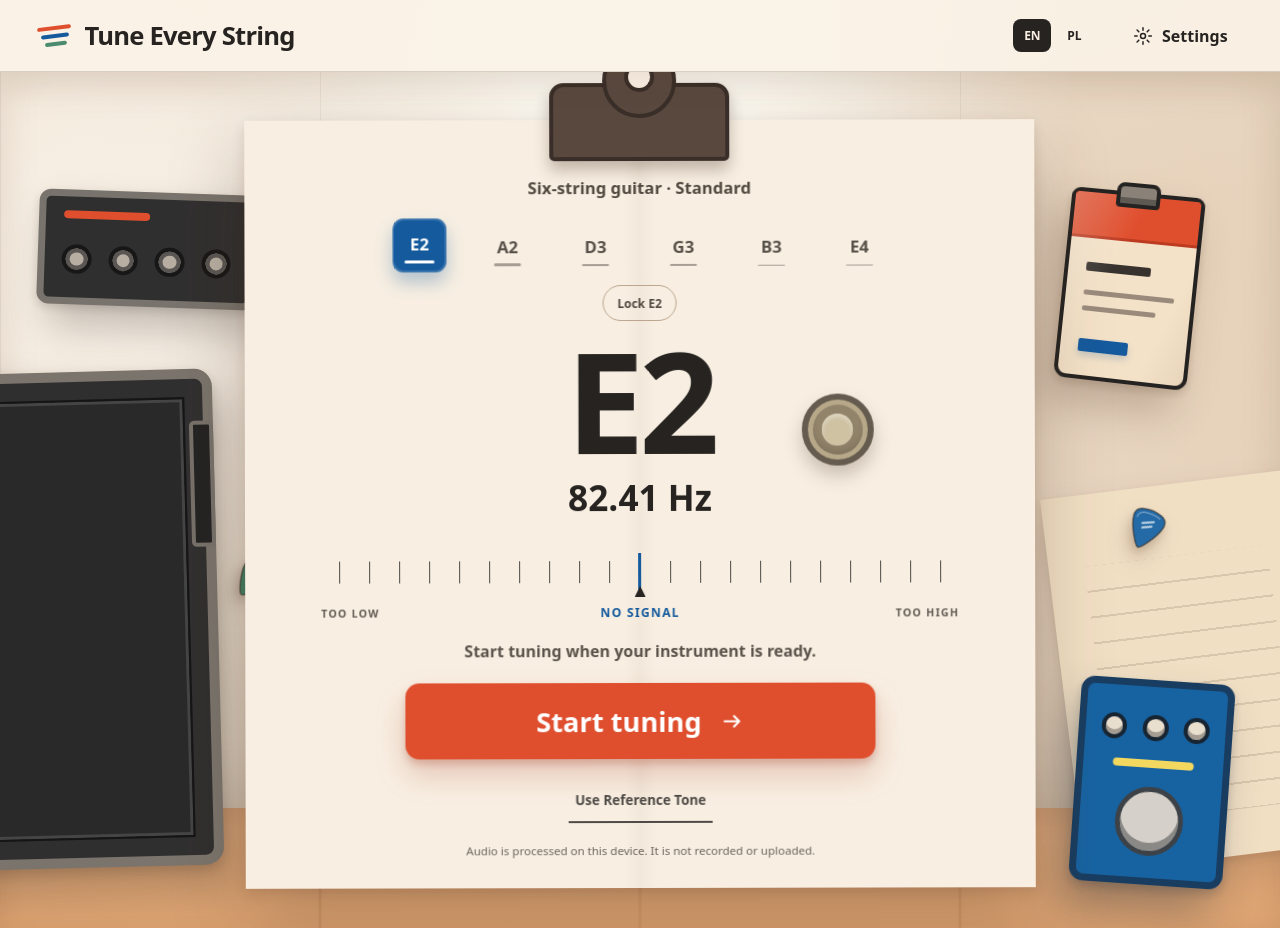
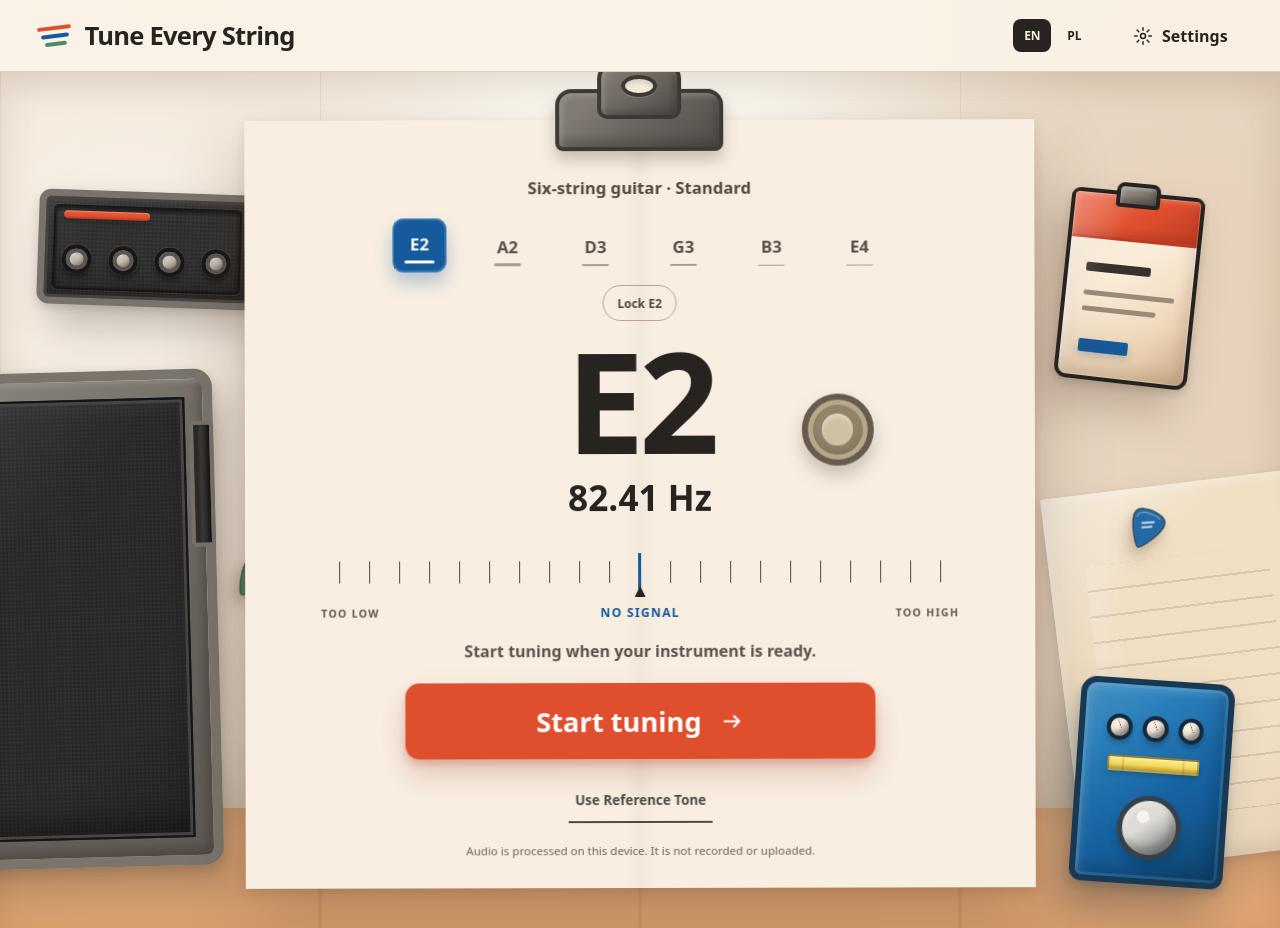
Before and after one commit to damiang77/tune-every-string, a React (Vite) app: page / in a window 1280 px wide. Built offline with nearby package versions, Linux system fonts and the light colour scheme; a web font is replaced by a local one.

Commit message:
feat: enhance TunerScreen styles with gradients and improved layout for better visual appeal

```diff
--- a/src/app/TunerScreen.module.css
+++ b/src/app/TunerScreen.module.css
@@ -202,8 +202,10 @@
   height: 58%;
   border: 10px solid #7a746c;
   border-radius: 18px;
-  background: #302f2f;
+  background: linear-gradient(145deg, #858078 0 8%, #706b64 36%, #5d5954 100%);
   box-shadow:
+    inset 3px 4px 4px rgb(255 255 255 / 12%),
+    inset -5px -7px 8px rgb(24 21 19 / 24%),
     12px 24px 44px rgb(44 34 28 / 26%),
     0 5px 12px rgb(44 34 28 / 18%);
   transform: rotate(-1.5deg);
@@ -213,8 +215,28 @@
   position: absolute;
   inset: 18px;
   border: 2px solid #151515;
-  background: #292929;
-  box-shadow: inset 0 0 0 3px #454545;
+  background:
+    linear-gradient(
+      135deg,
+      rgb(255 255 255 / 7%),
+      transparent 30% 74%,
+      rgb(0 0 0 / 18%)
+    ),
+    repeating-linear-gradient(
+      0deg,
+      rgb(255 255 255 / 2%) 0 2px,
+      rgb(0 0 0 / 5%) 2px 4px
+    ),
+    repeating-linear-gradient(
+      90deg,
+      rgb(255 255 255 / 2%) 0 2px,
+      rgb(0 0 0 / 4%) 2px 4px
+    ),
+    #292929;
+  box-shadow:
+    inset 0 0 0 3px #454545,
+    inset 0 10px 18px rgb(255 255 255 / 4%),
+    inset 0 -18px 24px rgb(0 0 0 / 30%);
   content: '';
 }
 
@@ -226,7 +248,10 @@
   height: 118px;
   border: 4px solid #77716a;
   border-radius: 5px;
-  background: #232323;
+  background: linear-gradient(90deg, #171717, #393735 42%, #20201f);
+  box-shadow:
+    inset 2px 0 2px rgb(255 255 255 / 9%),
+    inset -3px 0 3px rgb(0 0 0 / 40%);
   content: '';
 }
 
@@ -236,8 +261,17 @@
   bottom: 8%;
   width: 20%;
   height: 44%;
-  background: #f1dfc4;
+  background:
+    linear-gradient(
+      138deg,
+      rgb(255 255 255 / 48%),
+      transparent 30% 72%,
+      rgb(116 76 42 / 14%)
+    ),
+    #f1dfc4;
   box-shadow:
+    inset 3px 4px 8px rgb(255 255 255 / 34%),
+    inset -8px -10px 16px rgb(110 72 41 / 10%),
     -10px 22px 38px rgb(75 50 30 / 17%),
     0 4px 9px rgb(75 50 30 / 12%);
   transform: rotate(-7deg);
@@ -246,11 +280,13 @@
 .notePaper::after {
   position: absolute;
   inset: 19% 14% 12%;
-  background: repeating-linear-gradient(
-    180deg,
-    transparent 0 24px,
-    rgb(92 68 47 / 16%) 24px 26px
-  );
+  background:
+    linear-gradient(90deg, rgb(255 255 255 / 18%), transparent 18% 88%),
+    repeating-linear-gradient(
+      180deg,
+      transparent 0 24px,
+      rgb(92 68 47 / 16%) 24px 26px
+    );
   content: '';
 }
 
@@ -263,10 +299,31 @@
   height: clamp(92px, 9vw, 142px);
   align-items: center;
   justify-content: space-evenly;
+  isolation: isolate;
   border: 7px solid #78736c;
   border-radius: 12px;
-  background: #302f2f;
+  background:
+    linear-gradient(
+      135deg,
+      rgb(255 255 255 / 7%),
+      transparent 28% 76%,
+      rgb(0 0 0 / 16%)
+    ),
+    repeating-linear-gradient(
+      0deg,
+      rgb(255 255 255 / 2%) 0 2px,
+      rgb(0 0 0 / 5%) 2px 4px
+    ),
+    repeating-linear-gradient(
+      90deg,
+      rgb(255 255 255 / 2%) 0 2px,
+      rgb(0 0 0 / 4%) 2px 4px
+    ),
+    #302f2f;
   box-shadow:
+    inset 0 0 0 3px #46433f,
+    inset 0 13px 16px rgb(255 255 255 / 5%),
+    inset 0 -15px 20px rgb(0 0 0 / 24%),
     12px 22px 38px rgb(44 34 28 / 25%),
     0 4px 8px rgb(44 34 28 / 15%);
   transform: rotate(2deg);
@@ -274,23 +331,49 @@
 
 .patchPanel::before {
   position: absolute;
+  z-index: 2;
   top: 14px;
   left: 18px;
   width: 42%;
   height: 8px;
   border-radius: 4px;
-  background: var(--orange);
+  background: linear-gradient(180deg, #ee603d, var(--orange) 62%, #b83820);
+  box-shadow:
+    inset 0 1px 0 rgb(255 255 255 / 26%),
+    0 3px 5px rgb(18 13 10 / 30%);
   content: '';
 }
 
+.patchPanel::after {
+  position: absolute;
+  z-index: 0;
+  inset: 8px;
+  border: 2px solid rgb(17 17 17 / 82%);
+  border-radius: 5px;
+  box-shadow:
+    inset 0 2px 5px rgb(0 0 0 / 70%),
+    0 1px 0 rgb(255 255 255 / 10%);
+  content: '';
+  pointer-events: none;
+}
+
 .patchPanel i {
+  position: relative;
+  z-index: 1;
   width: clamp(22px, 2.3vw, 38px);
   aspect-ratio: 1;
   margin-top: 24px;
   border: 4px solid #171717;
   border-radius: 50%;
-  background: #b8aea2;
-  box-shadow: inset 0 0 0 4px #595653;
+  background:
+    radial-gradient(circle at 38% 30%, #d1c8bc 0 11%, transparent 12%),
+    linear-gradient(145deg, #c7beb2 0 48%, #a09589 74%, #817a72 100%);
+  box-shadow:
+    inset 0 0 0 4px #595653,
+    inset 2px 3px 4px rgb(255 255 255 / 24%),
+    inset -3px -4px 5px rgb(38 34 31 / 34%),
+    0 4px 5px rgb(0 0 0 / 38%),
+    0 0 0 1px rgb(255 255 255 / 7%);
 }
 
 .backstagePass {
@@ -301,8 +384,10 @@
   height: clamp(184px, 15vw, 246px);
   border: 4px solid #252321;
   border-radius: 9px 9px 12px 12px;
-  background: #f4e2c8;
+  background: linear-gradient(145deg, #faecd8 0 42%, #eed7b8 76%, #dfc29f);
   box-shadow:
+    inset 3px 4px 7px rgb(255 255 255 / 38%),
+    inset -6px -8px 12px rgb(91 58 31 / 12%),
     -13px 24px 40px rgb(72 48 30 / 25%),
     0 4px 8px rgb(72 48 30 / 17%);
   transform: rotate(6deg) perspective(500px) rotateY(-3deg);
@@ -312,12 +397,15 @@
   position: absolute;
   inset: 0;
   border-radius: 5px 5px 8px 8px;
-  background: linear-gradient(
-    112deg,
-    rgb(255 255 255 / 23%),
-    transparent 38% 76%,
-    rgb(86 55 30 / 8%)
-  );
+  background:
+    linear-gradient(
+      112deg,
+      rgb(255 255 255 / 30%),
+      transparent 34% 74%,
+      rgb(86 55 30 / 11%)
+    ),
+    linear-gradient(180deg, transparent 70%, rgb(91 58 31 / 8%));
+  box-shadow: inset 0 0 0 1px rgb(255 255 255 / 20%);
   content: '';
   pointer-events: none;
 }
@@ -335,8 +423,10 @@
   height: 25px;
   border: 4px solid #252321;
   border-radius: 8px 8px 4px 4px;
-  background: #8a8178;
-  box-shadow: inset 0 -6px 0 #5f5953;
+  background: linear-gradient(145deg, #a39a91, #7c756e 58%, #5d5751);
+  box-shadow:
+    inset 2px 3px 3px rgb(255 255 255 / 20%),
+    inset -3px -5px 5px rgb(36 31 27 / 28%);
   transform: translateX(-50%);
 }
 
@@ -345,7 +435,10 @@
   height: 25%;
   border-bottom: 3px solid #bd3b21;
   border-radius: 4px 4px 0 0;
-  background: var(--orange);
+  background: linear-gradient(145deg, #ed6342, var(--orange) 56%, #bd3b21);
+  box-shadow:
+    inset 2px 3px 4px rgb(255 255 255 / 18%),
+    inset -3px -5px 6px rgb(119 36 20 / 18%);
 }
 
 .passTitle {
@@ -391,47 +484,83 @@
   width: clamp(130px, 12vw, 196px);
   height: clamp(172px, 16vw, 250px);
   justify-content: space-evenly;
-  padding-top: 28px;
-  border: 7px solid #183d61;
-  border-radius: 14px;
-  background: #1763a2;
+  padding: 30px 12px 0;
+  border: 6px solid #173954;
+  border-radius: 16px 16px 12px 12px;
+  background:
+    linear-gradient(
+      145deg,
+      rgb(255 255 255 / 12%),
+      transparent 25% 72%,
+      rgb(3 30 51 / 22%)
+    ),
+    linear-gradient(145deg, #2b81bc 0 22%, #1763a2 58%, #104978);
   box-shadow:
+    inset 0 0 0 3px rgb(107 178 224 / 20%),
+    inset 4px 5px 8px rgb(255 255 255 / 14%),
+    inset -8px -10px 14px rgb(7 35 58 / 24%),
     -12px 27px 44px rgb(33 47 58 / 30%),
     0 5px 10px rgb(33 47 58 / 20%);
   transform: rotate(4deg);
 }
 
 .pedal i {
+  position: relative;
   width: clamp(20px, 2vw, 31px);
   height: clamp(20px, 2vw, 31px);
-  border: 4px solid #172431;
+  border: 4px solid #142a3b;
   border-radius: 50%;
-  background: #e9dfcf;
-  box-shadow: inset 0 -5px 0 #a59d92;
+  background:
+    linear-gradient(68deg, transparent 47%, #514a43 48% 52%, transparent 53%)
+      50% 16% / 34% 44% no-repeat,
+    radial-gradient(circle at 36% 29%, #fff9ea 0 8%, transparent 9%),
+    linear-gradient(145deg, #f2e9db 0 48%, #c7bdb0 72%, #9d958a);
+  box-shadow:
+    inset 2px 3px 3px rgb(255 255 255 / 28%),
+    inset -3px -4px 4px rgb(64 59 53 / 30%),
+    0 4px 5px rgb(8 35 56 / 30%);
 }
 
 .pedal::before {
   position: absolute;
-  bottom: 22px;
+  bottom: 19px;
   left: 50%;
-  width: 42%;
+  width: 38%;
   aspect-ratio: 1;
-  border: 5px solid #3c4247;
+  border: 5px solid #34414a;
   border-radius: 50%;
-  background: #d5d0c9;
-  box-shadow: inset 0 -8px 0 #8b8986;
+  background:
+    radial-gradient(circle at 38% 30%, #f7f3ed 0 12%, transparent 13%),
+    linear-gradient(145deg, #dedbd6 0 44%, #aaa9a6 70%, #747678);
+  box-shadow:
+    inset 3px 4px 5px rgb(255 255 255 / 28%),
+    inset -5px -7px 7px rgb(58 57 55 / 34%),
+    0 6px 8px rgb(8 35 56 / 28%);
   content: '';
   transform: translateX(-50%);
 }
 
 .pedal::after {
   position: absolute;
-  top: 38%;
+  top: 37%;
   left: 50%;
-  width: 58%;
-  height: 8px;
-  border-radius: 4px;
-  background: #f2d85e;
+  width: 62%;
+  height: 12px;
+  border: 2px solid rgb(93 71 14 / 45%);
+  border-radius: 3px;
+  background:
+    linear-gradient(
+      90deg,
+      transparent 0 14%,
+      rgb(98 75 16 / 22%) 15% 16%,
+      transparent 17% 83%,
+      rgb(98 75 16 / 22%) 84% 85%,
+      transparent 86%
+    ),
+    linear-gradient(180deg, #ffed91, #f2d85e 58%, #ba982c);
+  box-shadow:
+    inset 0 1px 0 rgb(255 255 255 / 36%),
+    0 3px 5px rgb(8 35 56 / 25%);
   content: '';
   transform: translateX(-50%);
 }
@@ -513,39 +642,48 @@
 
 .clip {
   position: absolute;
-  top: -37px;
+  top: -31px;
   left: 50%;
-  width: 180px;
-  height: 78px;
-  border: 4px solid #392e28;
-  border-radius: 14px 14px 5px 5px;
-  background: #59483e;
-  box-shadow: 0 9px 15px rgb(62 42 30 / 30%);
+  width: 168px;
+  height: 62px;
+  border: 4px solid #3d3935;
+  border-radius: 16px 16px 8px 8px;
+  background: linear-gradient(145deg, #827b74 0 20%, #69635d 55%, #514c47);
+  box-shadow:
+    inset 3px 4px 5px rgb(255 255 255 / 17%),
+    inset -5px -7px 7px rgb(35 31 28 / 22%),
+    0 9px 15px rgb(62 42 30 / 25%);
   transform: translateX(-50%);
 }
 
 .clip::before {
   position: absolute;
-  top: -43px;
+  top: -32px;
   left: 50%;
-  width: 66px;
-  height: 66px;
-  border: 4px solid #392e28;
-  border-radius: 50%;
-  background: #59483e;
+  width: 76px;
+  height: 50px;
+  border: 4px solid #3d3935;
+  border-radius: 18px 18px 10px 10px;
+  background: linear-gradient(145deg, #8c857d, #68625c 62%, #504b46);
+  box-shadow:
+    inset 3px 4px 5px rgb(255 255 255 / 16%),
+    inset -4px -5px 6px rgb(35 31 28 / 24%);
   content: '';
   transform: translateX(-50%);
 }
 
 .clip::after {
   position: absolute;
-  top: -25px;
+  top: -18px;
   left: 50%;
-  width: 22px;
-  height: 22px;
-  border: 4px solid #392e28;
+  width: 28px;
+  height: 14px;
+  border: 4px solid #3d3935;
   border-radius: 50%;
   background: var(--paper);
+  box-shadow:
+    inset 0 3px 4px rgb(72 56 44 / 14%),
+    0 1px 0 rgb(255 255 255 / 16%);
   content: '';
   transform: translateX(-50%);
 }
@@ -1104,6 +1242,23 @@
   .pick {
     display: none;
   }
+
+  .readout {
+    grid-template-columns:
+      minmax(0, 1fr) minmax(170px, 220px) clamp(50px, 6vw, 64px)
+      minmax(0, 1fr);
+    column-gap: 14px;
+  }
+
+  .noteBlock {
+    grid-column: 2;
+    width: 100%;
+  }
+
+  .cueLamp {
+    grid-column: 3;
+    justify-self: center;
+  }
 }
 
 @media (max-width: 640px) {
@@ -1151,21 +1306,21 @@
   }
 
   .clip {
-    top: -27px;
-    width: 122px;
-    height: 55px;
+    top: -24px;
+    width: 126px;
+    height: 48px;
   }
 
   .clip::before {
-    top: -31px;
-    width: 48px;
-    height: 48px;
+    top: -25px;
+    width: 58px;
+    height: 38px;
   }
 
   .clip::after {
-    top: -17px;
-    width: 16px;
-    height: 16px;
+    top: -14px;
+    width: 20px;
+    height: 10px;
   }
 
   .preset {
@@ -1181,17 +1336,31 @@
   }
 
   .readout {
-    min-height: 170px;
-    grid-template-columns: 58px auto 58px;
-    column-gap: 12px;
+    min-height: 164px;
+    grid-template-columns: minmax(0, 1fr) minmax(142px, 168px) 48px minmax(
+        0,
+        1fr
+      );
+    column-gap: 8px;
+    padding-top: 2px;
   }
 
   .noteBlock strong {
-    font-size: clamp(4.6rem, 27vw, 7rem);
+    font-size: clamp(4.5rem, 24vw, 6rem);
+  }
+
+  .noteBlock span {
+    margin-top: 9px;
+    font-size: clamp(1.25rem, 6vw, 1.6rem);
   }
 
   .cueLamp {
-    width: 50px;
+    width: 46px;
+    border-width: 5px;
+  }
+
+  .cueLamp::after {
+    inset: 23%;
   }
 
   .tickRow {
@@ -1225,6 +1394,96 @@
   }
 }
 
+@media (max-width: 380px) {
+  .header {
+    padding-inline: 10px;
+  }
+
+  .brand {
+    gap: 8px;
+  }
+
+  .brandMark {
+    width: 28px;
+  }
+
+  .brand h1 {
+    max-width: 108px;
+    font-size: 0.92rem;
+  }
+
+  .headerActions nav a {
+    min-width: 34px;
+    padding-inline: 6px;
+  }
+
+  .main {
+    padding-inline: 8px;
+  }
+
+  .setlist {
+    padding: 48px 14px 18px;
+  }
+
+  .preset {
+    max-width: 25ch;
+    font-size: 0.78rem;
+    text-align: center;
+  }
+
+  .stringRow {
+    gap: 1px;
+  }
+
+  .stringRow button {
+    width: min(44px, 100%);
+    font-size: 0.96rem;
+  }
+
+  .readout {
+    min-height: 152px;
+    grid-template-columns: minmax(0, 1fr) minmax(136px, 156px) 44px minmax(
+        0,
+        1fr
+      );
+    column-gap: 6px;
+  }
+
+  .noteBlock strong {
+    font-size: clamp(4.25rem, 23vw, 5.2rem);
+  }
+
+  .cueLamp {
+    width: 42px;
+  }
+
+  .meterLabels {
+    font-size: 0.58rem;
+    letter-spacing: 0.08em;
+  }
+
+  .meterLabels strong {
+    font-size: 0.66rem;
+  }
+
+  .status {
+    min-height: 52px;
+    padding-block: 8px;
+  }
+
+  .primaryAction {
+    min-height: 60px;
+  }
+
+  .methodShortcut {
+    margin-top: 14px;
+  }
+
+  .privacy {
+    padding-top: 14px;
+  }
+}
+
 @media (prefers-reduced-motion: reduce) {
   .cueLamp,
   .pitchMarker,
```
